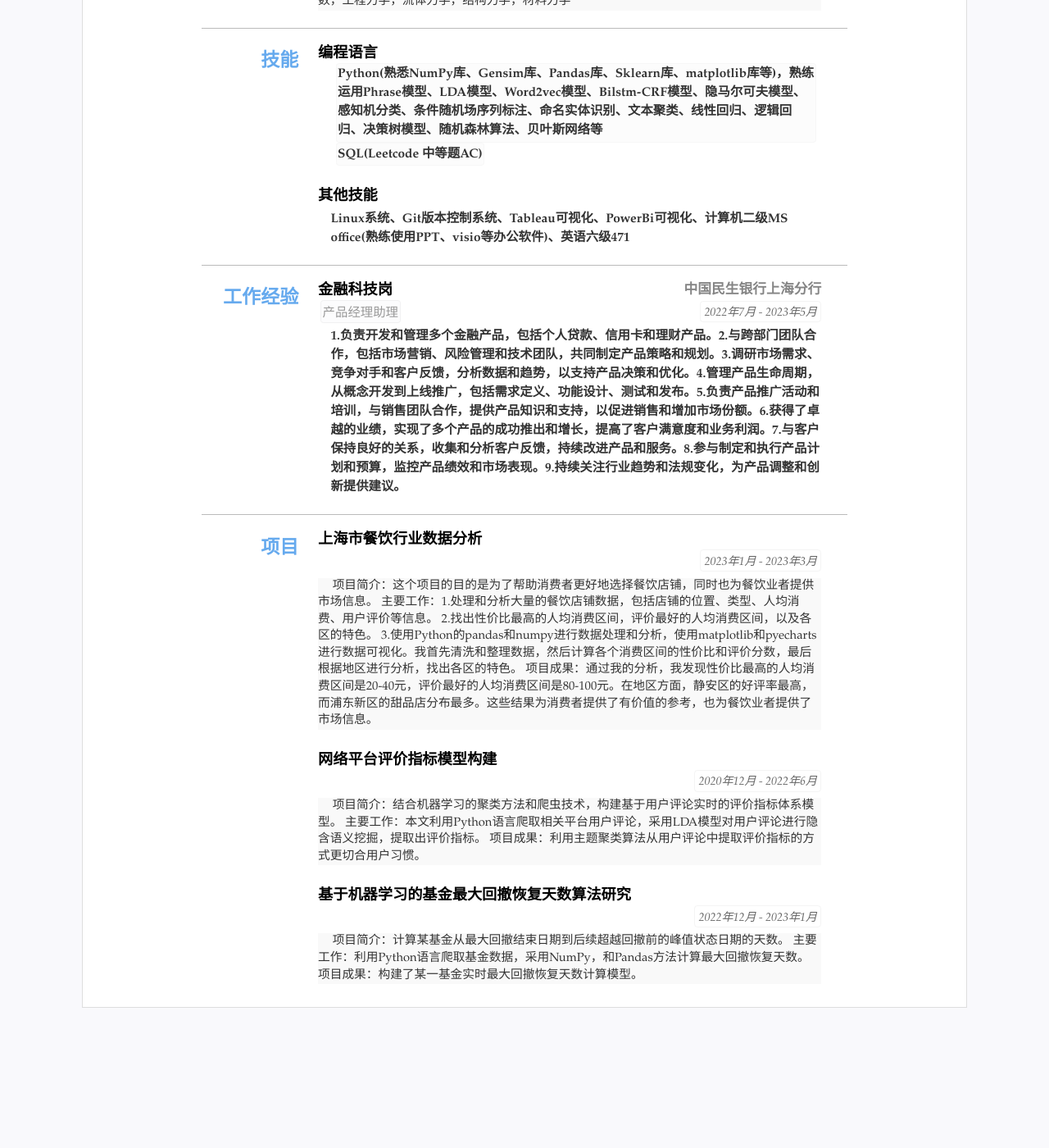
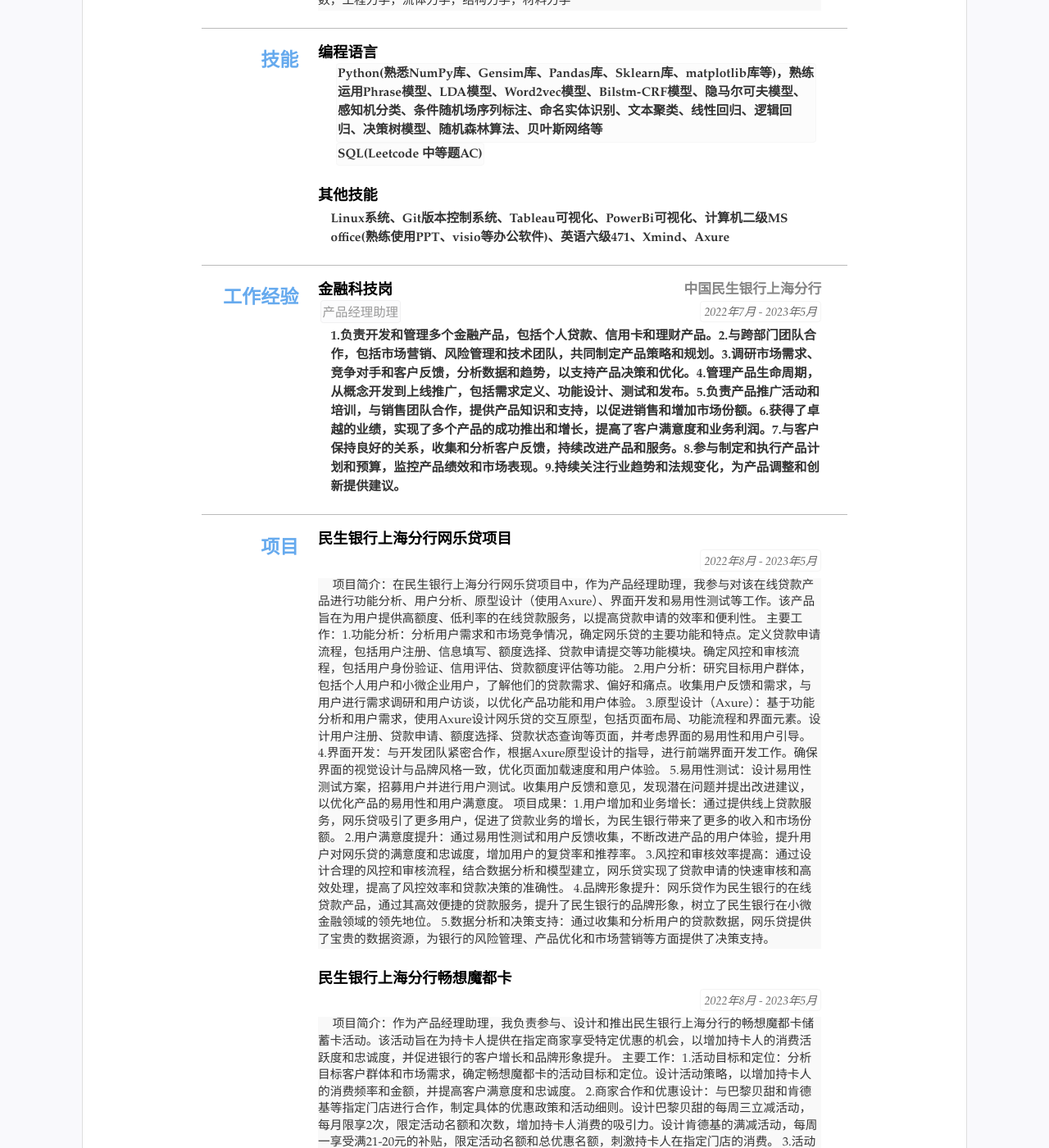
Before and after one commit to qiaokelishushu/CV, a Jekyll site: the page built from index.html, in a window 1280 px wide and 1400 px high, scrolled down 424 px. Shown: the whole window at 82% size. Built offline with Jekyll 4.4.1, drawn with Linux system fonts in a browser that asks for light colours; before the commit the page ends 1674 px from its top, so only the background shows below that; some of the changed text lies outside the part shown.

Commit message:
Update resume.yml

```diff
--- a/_data/resume.yml
+++ b/_data/resume.yml
@@ -4,7 +4,7 @@
 title: "简历标题"
 lang: "zh" #语言设置 zh表示中文 en 表示英语
 name: "朱熙"
-jobtitle: "数据分析" #可空不显示
+jobtitle: "产品经理" #可空不显示
 
 
 #联系方式
@@ -48,7 +48,7 @@ main: #简历主要内容，
     - SQL(Leetcode 中等题AC)
 #     - 语言3
   - title: 其他技能
-    summary: Linux系统、Git版本控制系统、Tableau可视化、PowerBi可视化、计算机二级MS office(熟练使用PPT、visio等办公软件)、英语六级471
+    summary: Linux系统、Git版本控制系统、Tableau可视化、PowerBi可视化、计算机二级MS office(熟练使用PPT、visio等办公软件)、英语六级471、Xmind、Axure
 
 - type: experience
   name: 工作经验
@@ -82,25 +82,40 @@ main: #简历主要内容，
 - type: projects
   name: 项目
   content:
-  - title: 上海市餐饮行业数据分析
-    duration: 2023年1月 - 2023年3月
-    detail: 项目简介：这个项目的目的是为了帮助消费者更好地选择餐饮店铺，同时也为餐饮业者提供市场信息。
-            主要工作：1.处理和分析大量的餐饮店铺数据，包括店铺的位置、类型、人均消费、用户评价等信息。
-                     2.找出性价比最高的人均消费区间，评价最好的人均消费区间，以及各区的特色。
-                     3.使用Python的pandas和numpy进行数据处理和分析，使用matplotlib和pyecharts进行数据可视化。我首先清洗和整理数据，然后计算各个消费区间的性价比和评价分数，最后根据地区进行分析，找出各区的特色。
-            项目成果：通过我的分析，我发现性价比最高的人均消费区间是20-40元，评价最好的人均消费区间是80-100元。在地区方面，静安区的好评率最高，而浦东新区的甜品店分布最多。这些结果为消费者提供了有价值的参考，也为餐饮业者提供了市场信息。
+  - title: 民生银行上海分行网乐贷项目
+    duration: 2022年8月 - 2023年5月
+    detail: 项目简介：在民生银行上海分行网乐贷项目中，作为产品经理助理，我参与对该在线贷款产品进行功能分析、用户分析、原型设计（使用Axure）、界面开发和易用性测试等工作。该产品旨在为用户提供高额度、低利率的在线贷款服务，以提高贷款申请的效率和便利性。
+            主要工作：1.功能分析：分析用户需求和市场竞争情况，确定网乐贷的主要功能和特点。定义贷款申请流程，包括用户注册、信息填写、额度选择、贷款申请提交等功能模块。确定风控和审核流程，包括用户身份验证、信用评估、贷款额度评估等功能。
+                     2.用户分析：研究目标用户群体，包括个人用户和小微企业用户，了解他们的贷款需求、偏好和痛点。收集用户反馈和需求，与用户进行需求调研和用户访谈，以优化产品功能和用户体验。
+                     3.原型设计（Axure）：基于功能分析和用户需求，使用Axure设计网乐贷的交互原型，包括页面布局、功能流程和界面元素。设计用户注册、贷款申请、额度选择、贷款状态查询等页面，并考虑界面的易用性和用户引导。
+                     4.界面开发：与开发团队紧密合作，根据Axure原型设计的指导，进行前端界面开发工作。确保界面的视觉设计与品牌风格一致，优化页面加载速度和用户体验。
+                     5.易用性测试：设计易用性测试方案，招募用户并进行用户测试。收集用户反馈和意见，发现潜在问题并提出改进建议，以优化产品的易用性和用户满意度。
+            项目成果：1.用户增加和业务增长：通过提供线上贷款服务，网乐贷吸引了更多用户，促进了贷款业务的增长，为民生银行带来了更多的收入和市场份额。
+                     2.用户满意度提升：通过易用性测试和用户反馈收集，不断改进产品的用户体验，提升用户对网乐贷的满意度和忠诚度，增加用户的复贷率和推荐率。
+                     3.风控和审核效率提高：通过设计合理的风控和审核流程，结合数据分析和模型建立，网乐贷实现了贷款申请的快速审核和高效处理，提高了风控效率和贷款决策的准确性。
+                     4.品牌形象提升：网乐贷作为民生银行的在线贷款产品，通过其高效便捷的贷款服务，提升了民生银行的品牌形象，树立了民生银行在小微金融领域的领先地位。
+                     5.数据分析和决策支持：通过收集和分析用户的贷款数据，网乐贷提供了宝贵的数据资源，为银行的风险管理、产品优化和市场营销等方面提供了决策支持。
 
-  - title: 网络平台评价指标模型构建
-    duration: 2020年12月 - 2022年6月
-    detail: 项目简介：结合机器学习的聚类方法和爬虫技术，构建基于用户评论实时的评价指标体系模型。
-            主要工作：本文利用Python语言爬取相关平台用户评论，采用LDA模型对用户评论进行隐含语义挖掘，提取出评价指标。
-            项目成果：利用主题聚类算法从用户评论中提取评价指标的方式更切合用户习惯。
+  - title: 民生银行上海分行畅想魔都卡
+    duration: 2022年8月 - 2023年5月
+    detail: 项目简介：作为产品经理助理，我负责参与、设计和推出民生银行上海分行的畅想魔都卡储蓄卡活动。该活动旨在为持卡人提供在指定商家享受特定优惠的机会，以增加持卡人的消费活跃度和忠诚度，并促进银行的客户增长和品牌形象提升。
+            主要工作：1.活动目标和定位：分析目标客户群体和市场需求，确定畅想魔都卡的活动目标和定位。设计活动策略，以增加持卡人的消费频率和金额，并提高客户满意度和忠诚度。
+                     2.商家合作和优惠设计：与巴黎贝甜和肯德基等指定门店进行合作，制定具体的优惠政策和活动细则。设计巴黎贝甜的每周三立减活动，每月限享2次，限定活动名额和次数，增加持卡人消费的吸引力。设计肯德基的满减活动，每周一享受满21-20元的补贴，限定活动名额和总优惠名额，刺激持卡人在指定门店的消费。
+                     3.活动推广和营销：制定活动推广策略，包括线上线下渠道的宣传和推广活动，以吸引更多的持卡人参与活动。制作宣传物料和推广内容，包括活动海报、社交媒体推送、短信通知等，提高活动的知名度和参与度。
+                     4.活动管理和数据分析：管理活动的执行和运营，监控活动参与人数、消费金额和活动效果。收集和分析活动数据，包括持卡人消费习惯、活动参与率和活动对持卡人行为的影响，为后续活动的优化和调整提供决策依据。
+            项目成果：1.增加了持卡人的消费活跃度和忠诚度，促进了银行客户增长和品牌形象的提升。
+                     2.通过与巴黎贝甜和肯德基等知名商家的合作，提供了具有吸引力的优惠活动，增强了持卡人的消费体验和价值感。
+                     3.成功与巴黎贝甜合作，推出每周三满20立减10元的优惠活动，限定活动名额和次数，提高了持卡人在巴黎贝甜门店的消费频率和金额。
+                     4.与肯德基合作，设计每周一满21-20元的补贴活动，限定活动名额和总优惠名额，吸引了更多持卡人在肯德基门店消费。
+                     5.活动得到良好的推广和营销，通过线上线下渠道的宣传和推送，提高了活动的知名度和参与度。
+                     6.定期对活动进行管理和监控，及时调整活动策略，确保活动的顺利执行和达到预期的效果。
+                     7.通过数据分析，收集了持卡人的消费习惯和行为数据，为后续活动的优化和银行业务决策提供了有价值的信息。
 
-  - title: 基于机器学习的基金最大回撤恢复天数算法研究
-    duration: 2022年12月 - 2023年1月
-    detail: 项目简介：计算某基金从最大回撤结束日期到后续超越回撤前的峰值状态日期的天数。
-            主要工作：利用Python语言爬取基金数据，采用NumPy，和Pandas方法计算最大回撤恢复天数。
-            项目成果：构建了某一基金实时最大回撤恢复天数计算模型。
+#   - title: 基于机器学习的基金最大回撤恢复天数算法研究
+#     duration: 2022年12月 - 2023年1月
+#     detail: 项目简介：计算某基金从最大回撤结束日期到后续超越回撤前的峰值状态日期的天数。
+#             主要工作：利用Python语言爬取基金数据，采用NumPy，和Pandas方法计算最大回撤恢复天数。
+#             项目成果：构建了某一基金实时最大回撤恢复天数计算模型。
 
 
 
```
